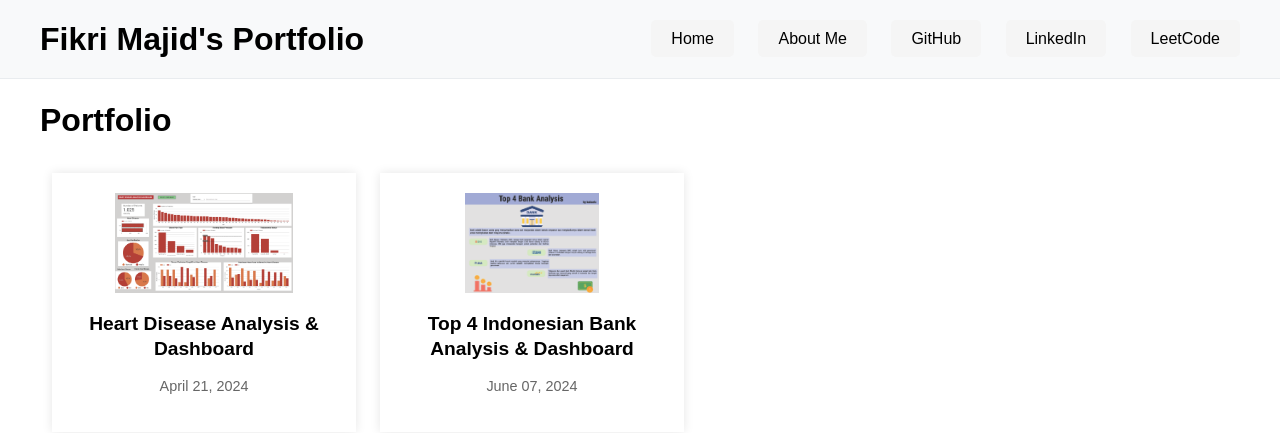
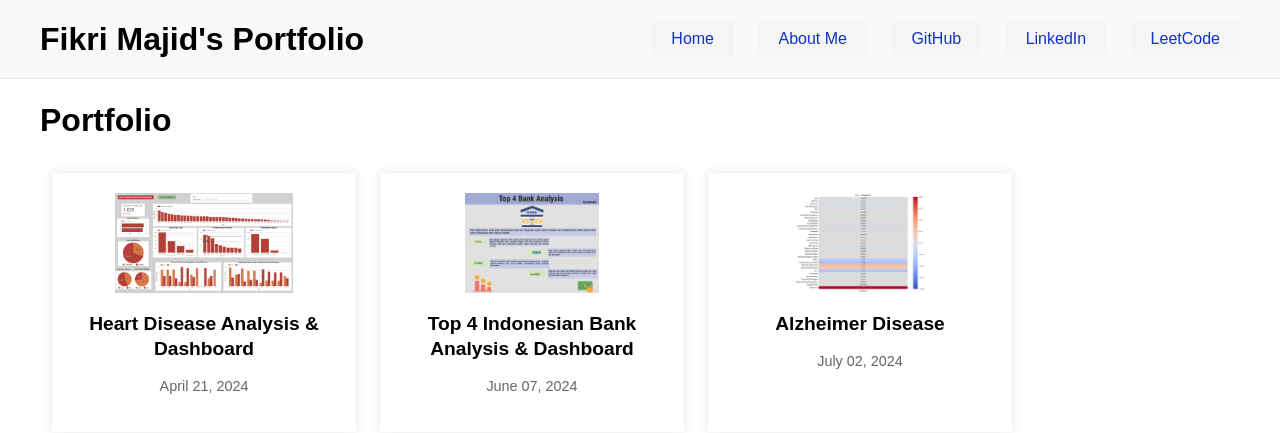
Before and after one commit to WahyuTomo14/portfolio_wahyu, a Jekyll site: the page built from index.html, in a window 1280 px wide. Shown: the top 433 px of the page. Built offline with Jekyll 4.4.1, drawn with Linux system fonts in a browser that asks for light colours; a script that is not in the unit is left out.

Commit message:
add new content, fixing address

```diff
--- a/css/styles.css
+++ b/css/styles.css
@@ -26,7 +26,7 @@ header .site-title {
 
 .nav-links a {
     text-decoration: none;
-    color: black;
+    color: rgb(18, 49, 203);
     font-size: 1em;
     margin-left: 20px;
     padding: 10px 20px;
--- a/index.html
+++ b/index.html
@@ -5,17 +5,24 @@ title: Portfolio - Fikri Majid
 <h1>Portfolio</h1>
 <div class="portfolio">
     <div class="item">
-        <a href="{{ '/projects/HeartDisease.html' | relative_url }}">
+        <a href="{{ '/projects/heart-disease' | relative_url }}">
             <img src="{{ '/images/DataViz-HeartDisease.png' | relative_url }}" alt="HeartDiseaseAnalysis">
             <h2>Heart Disease Analysis & Dashboard</h2>
             <p>April 21, 2024</p>
         </a>
     </div>
     <div class="item">
-        <a href="{{ '/projects/Top4Bank.html' | relative_url }}">
+        <a href="{{ '/projects/top-4-indonesian-bank' | relative_url }}">
             <img src="{{ '/images/DataViz-Top4Bank.png' | relative_url }}" alt="Top4BankAnalysis">
             <h2>Top 4 Indonesian Bank Analysis & Dashboard</h2>
             <p>June 07, 2024</p>
         </a>
     </div>
+    <div class="item">
+        <a href="{{ '/projects/alzheimer-disease | relative_url'}}">
+            <img src="{{ '/images/alzheimer-correlation.png' | relative_url }}" alt="AlzheimerDisease">
+            <h2>Alzheimer Disease</h2>
+            <p>July 02, 2024</p>
+        </a>
+    </div>
 </div>
--- /dev/null
+++ b/projects/AlzheimerDisease.html
@@ -0,0 +1,5 @@
+---
+layout: default
+title: Alzheimer Disease Analysis
+permalink: /projects/alzheimer-disease/
+---
--- a/projects/HeartDisease.html
+++ b/projects/HeartDisease.html
@@ -1,7 +1,7 @@
 ---
 layout: default
 title: Heart Disease Analysis & Dashboard
-permalink: /heart-disease/
+permalink: /projects/heart-disease/
 ---
 <p>This project is an individual project from my [MSIB]DS&AI course by Startup Campus.</p>
 
```
Also changed, not shown: projects/Top4Bank.html (+5 -2 lines), images/alzheimer-correlation.png (added).
